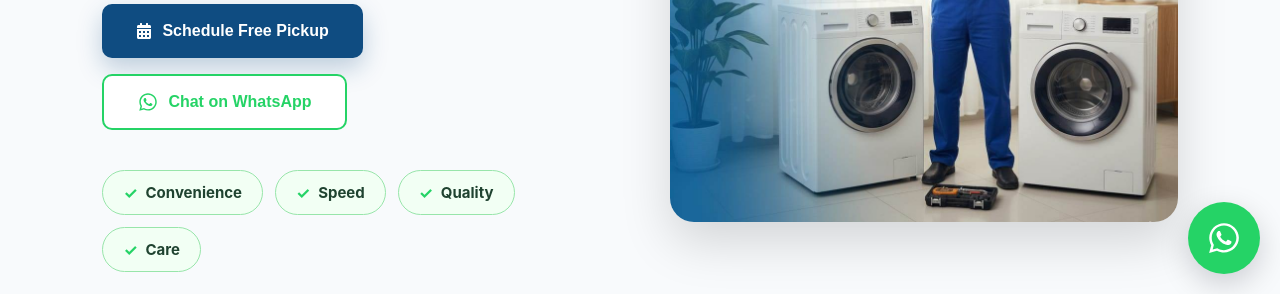
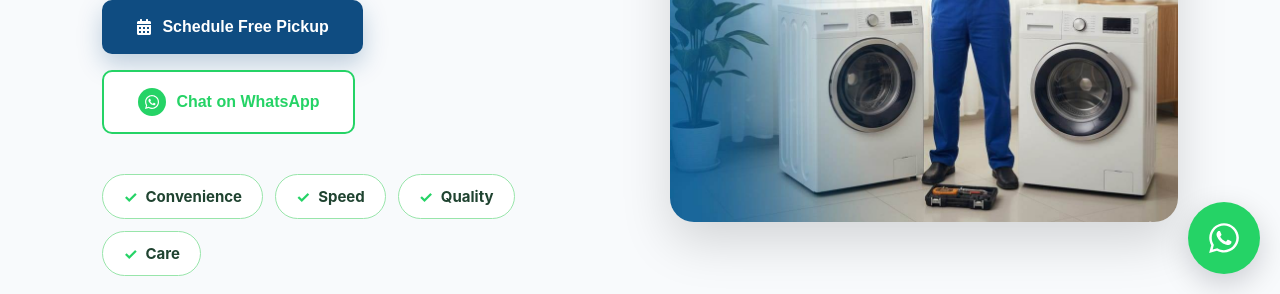
Before and after one commit to Ayub-786-rgb/cleanNdry, a React (Create React App) app: page / in a window 1280 px wide. Shown: the part 506-800 px from the top of the page. Built offline with nearby package versions, Linux system fonts and the light colour scheme.

Commit message:
watsapp connection

```diff
--- a/src/components/Footer/Footer.css
+++ b/src/components/Footer/Footer.css
@@ -56,6 +56,28 @@
   gap: 8px;
 }
 
+.footer-whatsapp-link {
+  display: inline-flex;
+  align-items: center;
+  gap: 10px;
+  color: #e2e8f0;
+}
+
+.footer-whatsapp-link:hover {
+  color: #ffffff;
+}
+
+.whatsapp-icon-wrapper {
+  width: 28px;
+  height: 28px;
+  display: inline-flex;
+  justify-content: center;
+  align-items: center;
+  border-radius: 50%;
+  background: #25d366;
+  color: #fff;
+}
+
 @media (max-width: 760px) {
   .footer {
     padding: 40px 5%;
--- a/src/components/Footer/Footer.tsx
+++ b/src/components/Footer/Footer.tsx
@@ -1,4 +1,5 @@
 import './Footer.css';
+import { FaWhatsapp } from 'react-icons/fa';
 
 export default function Footer() {
   return (
@@ -26,7 +27,12 @@ export default function Footer() {
         <div className="footer-contact">
           <span>📍 Cuttack, India</span>
           <span>📞 <a href="tel:+917609851051">+91 7609851051</a></span>
-          <span>💬 <a href="https://wa.me/917609851051" target="_blank" rel="noreferrer">Chat on WhatsApp</a></span>
+          <span>
+            <a href="https://wa.me/7609851051?text=Hello%20Clean%20N%20Dry%2C%20I%27d%20like%20to%20schedule%20a%20pickup%20for%20my%20laundry.%20" target="_blank" rel="noreferrer" className="footer-whatsapp-link">
+              <span className="whatsapp-icon-wrapper"><FaWhatsapp size={16} /></span>
+              Chat on WhatsApp
+            </a>
+          </span>
         </div>
       </div>
 
--- a/src/components/Hero/Hero.css
+++ b/src/components/Hero/Hero.css
@@ -80,7 +80,7 @@
 }
 
 .hero-feature-pill {
-  background: #f2fff4;
+  background: #fff;
   border: 1px solid #98e5aa;
   padding: 12px 20px;
   border-radius: 30px;
@@ -100,6 +100,17 @@
 
 .hero-feature-pill-text {
   color: #1f4330;
+}
+
+.whatsapp-icon-wrapper {
+  width: 30px;
+  height: 30px;
+  display: inline-flex;
+  justify-content: center;
+  align-items: center;
+  border-radius: 50%;
+  background: #25d366;
+  color: #fff;
 }
 
 .hero-image-wrapper {
@@ -149,4 +160,15 @@
     justify-content: center;
     padding: 16px 20px;
   }
+
+  .hero-features {
+    display: grid;
+    grid-template-columns: repeat(2, minmax(0, 1fr));
+    gap: 12px;
+  }
+
+  .hero-feature-pill {
+    width: 100%;
+    justify-content: center;
+  }
 }
--- a/src/components/Hero/Hero.tsx
+++ b/src/components/Hero/Hero.tsx
@@ -15,17 +15,17 @@ export default function Hero() {
         <p>We Pick Up. We Clean. We Deliver.</p>
 
         <div className="hero-buttons">
-          <button className="hero-btn hero-btn-primary">
+          <button className="hero-btn hero-btn-primary" onClick={() => window.open('https://app.fabklean.com/', '_blank')}>
             <FaCalendarAlt />
             Schedule Free Pickup
           </button>
 
-          <a href="https://wa.me/919999999999" target="_blank" rel="noreferrer" style={{ textDecoration: 'none' }}>
-            <button className="hero-btn hero-btn-secondary">
-              <FaWhatsapp size={20} color="#25D366" />
-              <span>Chat on WhatsApp</span>
-            </button>
-          </a>
+          <button className="hero-btn hero-btn-secondary" onClick={() => window.open('https://app.fabklean.com/', '_blank')} style={{ border: '2px solid #25d366', background: '#fff', color: '#25d366', cursor: 'pointer' }}>
+            <span className="whatsapp-icon-wrapper">
+              <FaWhatsapp size={16} />
+            </span>
+            <span>Chat on WhatsApp</span>
+          </button>
         </div>
 
         <div className="hero-features">
--- a/src/components/Navbar/Navbar.tsx
+++ b/src/components/Navbar/Navbar.tsx
@@ -56,7 +56,7 @@ export default function Navbar() {
 
       {/* ACTION BUTTON */}
       <div className="actions">
-        <button className="btn"><FaCalendarAlt style={{ marginRight: 8 }} />Schedule Free Pickup</button>
+        <button className="btn" onClick={() => window.open('https://app.fabklean.com/', '_blank')}><FaCalendarAlt style={{ marginRight: 8 }} />Schedule Free Pickup</button>
       </div>
     </nav>
   );
```
